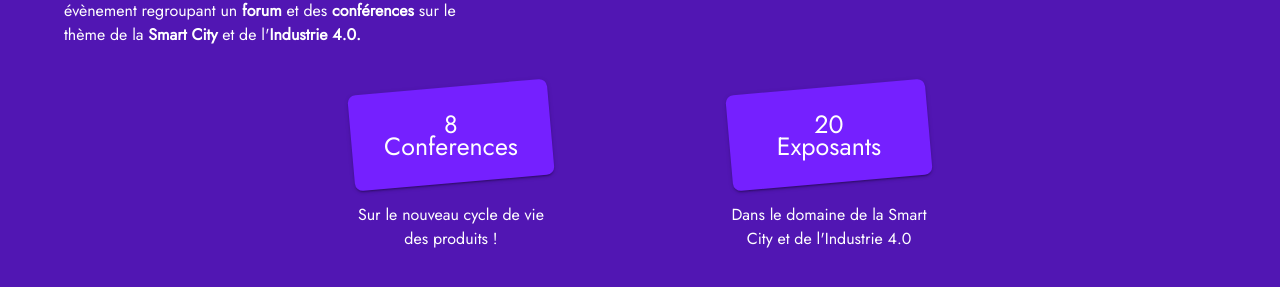
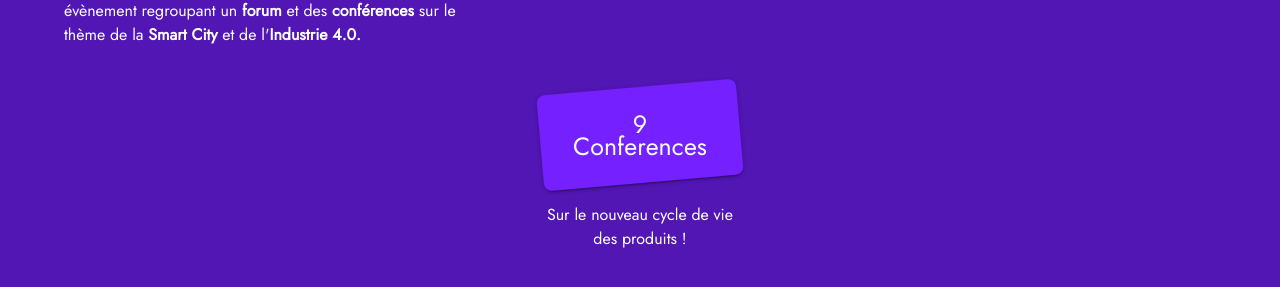
Before and after one commit to BigotClement/next-city4, a Vue app: page / in a window 1280 px wide. Shown: the part 889-1176 px from the top of the page. Built offline with nearby package versions, Linux system fonts and the light colour scheme.

Commit message:
Change card info

```diff
--- a/src/components/EventDescriptionComponent.vue
+++ b/src/components/EventDescriptionComponent.vue
@@ -7,8 +7,8 @@
         </p>
 
         <div class="mt-5 d-flex justify-center flex-wrap">
-            <rotate-card-component num="8" number-title="Conferences" description="Sur le nouveau cycle de vie des produits !"/>
-            <rotate-card-component num="20" number-title="Exposants" description="Dans le domaine de la Smart City et de l'Industrie 4.0"/>
+            <rotate-card-component num="9" number-title="Conferences" description="Sur le nouveau cycle de vie des produits !"/>
+<!--            <rotate-card-component num="20" number-title="Exposants" description="Dans le domaine de la Smart City et de l'Industrie 4.0"/>-->
         </div>
     </div>
 </template>
```
Also changed, not shown: 1 other file (tests, documents, lock files or other folders).
